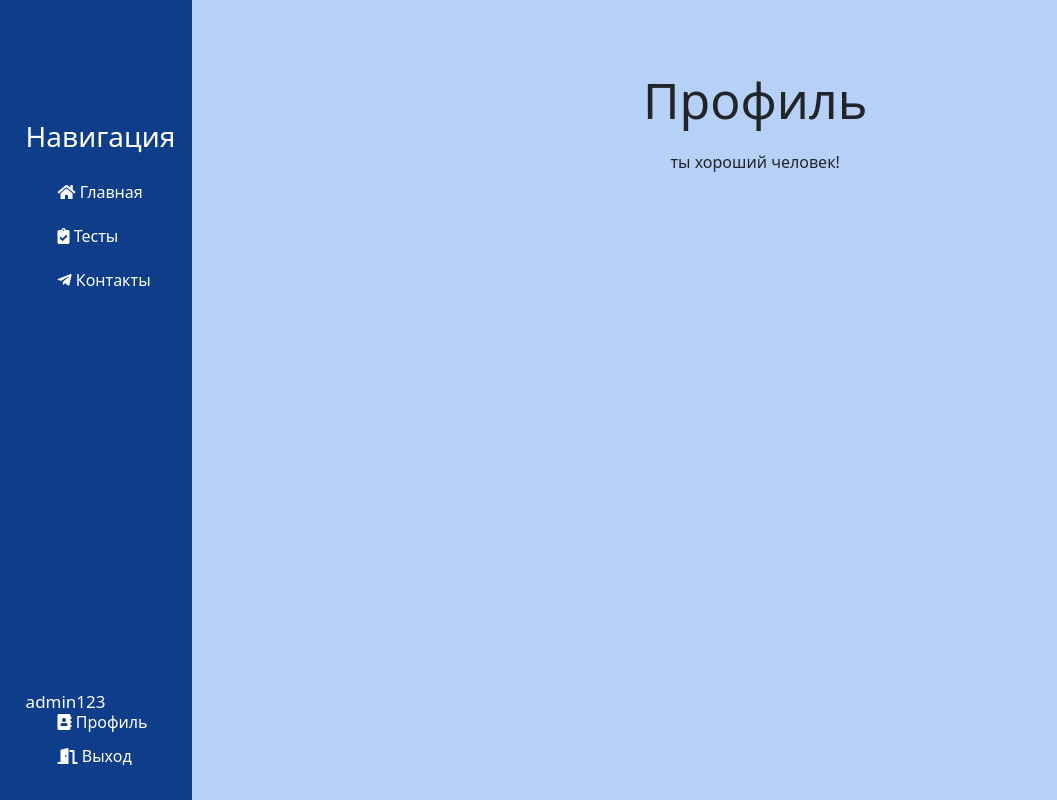
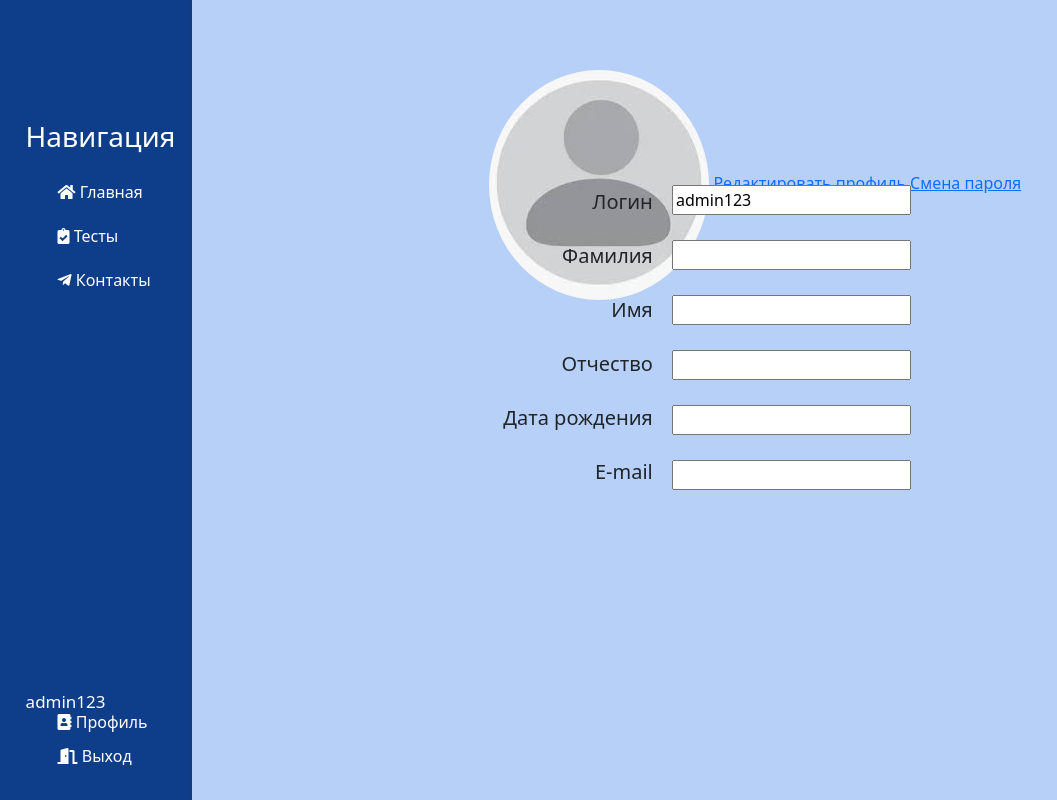
Before and after one commit to sallymud/practice_team, a Django app: page /account/ in a window 1280 px wide. Shown: the whole page, without its empty margins (0-1057 px from the left). Run offline with Django 4.2, Linux system fonts and the light colour scheme; a user stored in the database is signed in; data comes from the database, SQL or seed files in the repository; both versions use the stored data as it was after the commit; some libraries are stand-ins or nearby versions.

Commit message:
check that the test exists in the database, notifications, css profile

```diff
--- a/account/templates/account/change_password.html
+++ b/account/templates/account/change_password.html
@@ -1,7 +1,7 @@
+{% extends 'main/layout.html' %}
 {% block content %}
     <div class="top_bg">
     </div>
-
     {% if form.errors %}
         <div class="alert alert-danger alert-dismissible" role="alert">
             <div id="form_errors">
@@ -37,8 +37,6 @@
                         <div class="appeal_button">
                            <button type="submit" class="appeal_button" id="reset">Обновить пароль</button>
                         </div>
-
-
                 </form>
             </div>
         </div>
--- a/account/templates/account/profile-changed.html
+++ b/account/templates/account/profile-changed.html
@@ -1,10 +1,11 @@
+{% extends 'main/layout.html' %}
 {% block title %}Профиль{% endblock %}
 
 {% block content %}
     {% if user.is_authenticated %}
         <form method="post" enctype="multipart/form-data">
             {% csrf_token %}
-<div>
+            <div class="features">
                 {{ profile_form.avatar }}
                 <img class="rounded-circle article-img" src="{{ user.account.avatar.url }}">
 
--- a/account/templates/account/profile.html
+++ b/account/templates/account/profile.html
@@ -1,32 +1,29 @@
+{% extends 'main/layout.html' %}
+
 {% block title %}Профиль{% endblock %}
 
 {% block content %}
     {% if user.is_authenticated %}
-<div>
+        <div class="features">
             <img class="rounded-circle article-img" src="{{ user.account.avatar.url }}">
-
-<p>Логин</p>
+            <ul>
+                <h5>Логин</h5>
+                <h5>Фамилия</h5>
+                <h5>Имя</h5>
+                <h5>Отчество</h5>
+                <h5>Дата рождения</h5>
+                <h5>E-mail</h5>
+            </ul>
+            <ol>
                 <input readonly type="text" id="username" name="Фамилия" value="{{user.username}}">
-
-<p>Фамилия</p>
                 <input readonly type="text" id="last_name" name="Фамилия" value="{{user.last_name}}">
-
-<p>Имя</p>
                 <input readonly type="text" id="first_name" name="Имя" value="{{user.first_name}}">
-
-<p>Отчество</p>
                 <input readonly type="text" id="surname" name="Отчество" value="{{user.surname}}">
-
-<p>Дата рождения</p>
                 <input readonly type="text" id="birthday_date" name="Имя" value="{{user.birthday_date}}">
-
-<p>E-mail</p>
                 <input readonly type="text" id="email" name="Почта" value="{{user.email}}" color="black">
-
-    <a href="profile-changed">Редактировать профиль</a><br>
+            </ol>
+            <a href="profile-changed">Редактировать профиль</a>
             <a href="{% url 'password_change' %}">Смена пароля</a>
         </div>
-
-
     {% endif %}
 {% endblock %}
--- a/main/static/main/css/main.css
+++ b/main/static/main/css/main.css
@@ -13,28 +13,24 @@ aside {
     color: #fff;
     border-right: 5px solid #0e3c87;
 }
-
 /* Навигация */
 aside h3 {
     position: absolute;
     top: 15%;
     font-size: 28px;
 }
-
 /* Имя пользователя */
 aside h5 {
     position: absolute;
     bottom: 10%;
     font-size: 17px;
 }
-
 /* Блок с перечислением вкладок: Главная, Тесты, Контакты */
 aside ul {
     list-style: none;
     position: absolute;
     top: 20%;
 }
-
 /* Элементы блока */
 aside ul li {
     color: #ffffff;
@@ -42,24 +38,20 @@ aside ul li {
     margin-top: 20px;
     transition: transform .6s ease;
 }
-
 /* Ссылки */
 aside a {text-decoration: none}
-
 /* Элементы блока при наведении */
 aside ul li:hover, aside ul a:hover, ol li:hover, aside ol a:hover {
     color: #7b9dd4;
     text-decoration: none;
     transform: scale(1.05);
 }
-
 /* Блок с перечислением вкладок: Профиль, Выход */
 aside ol {
     list-style: none;
     position: absolute;
     bottom: 2%;
 }
-
 /* Элементы блока */
 aside ol li {
     color: #ffffff;
@@ -67,6 +59,9 @@ aside ol li {
     margin-top: 10px;
     transition: transform .6s ease;
 }
+
+
+
 
 /* Основная часть страницы */
 main .features {
@@ -76,19 +71,78 @@ main .features {
     text-align: center;
     width: 82%;
 }
-
 /* Главный текст */
 main .features h1 {font-size: 50px;}
-
-/* Побочный текст */
+/* Побочный текст  ПОТОМ УДАЛИМ*/
 main .features p {
     max-width: 400px;
     margin: 20px auto;
 }
-
+/*список в профиле*/
+main .features ul {
+    position: absolute;
+    top: 20%;
+    left: 35%;
+    text-align: right;
+    width: 16%;
+    height: 37%;
+}
+/*элементы списка в профиле*/
+main .features ul h5 {
+    display: block;
+    margin-top: 30px;
+}
+/*поля ввода в профиле*/
+main .features ol {
+    position: absolute;
+    top: 20%;
+    left: 50%;
+    text-align: center;
+    width: 20%;
+    height: 37%;
+}
+/*каждое поле в профиле*/
+main .features ol input {
+    display: block;
+    margin-top: 25px;
+}
 
 main .features form {
     margin-left: 32%;
     width: 500px;
     margin-top: 30px;
 }
+
+.messages {
+    position: absolute;
+    top: 1%;
+    left: 80%;
+    right: 1%;
+    background-color: #11ffee00;
+    color: white;
+    padding: 5px;
+    align-items: center;
+    border-radius: 5px;
+    list-style: none;
+}
+
+.error {
+    padding: 10px;
+    border-radius: 5px;
+    background-color: #DC3545;
+}
+
+.success {
+    padding: 10px;
+    border-radius: 5px;
+    background-color: #198754;
+}
+
+.close-btn {
+    float: right;
+    cursor: pointer;
+}
+
+.close-btn:hover {
+    color: white;
+}
--- a/main/templates/main/account.html
+++ /dev/null
@@ -1,10 +0,0 @@
-{% extends 'main/layout.html' %}
-
-{% block title %}Профиль{% endblock %}
-
-{% block content %}
-    <div class="features">
-        <h1>Профиль</h1>
-        <p>ты хороший человек!</p>
-    </div>
-{% endblock %}
--- a/main/views.py
+++ b/main/views.py
@@ -9,7 +9,7 @@ def about(request):
     return render(request, 'main/about.html')
 
 def account(request):
-    return render(request, 'main/account.html')
+    return render(request, 'account/profile.html')
 
 def LogoutUser(request):
     logout(request)
```
Also changed, not shown: tests/templates/tests/create.html (+9 -2 lines), tests/templates/tests/test.html (deleted, +0 -62 lines), tests/templates/tests/tests_home.html (+1 -1 lines), tests/views.py (+12 -12 lines), db.sqlite3. Lines whose indentation alone changed are shown as unchanged.
